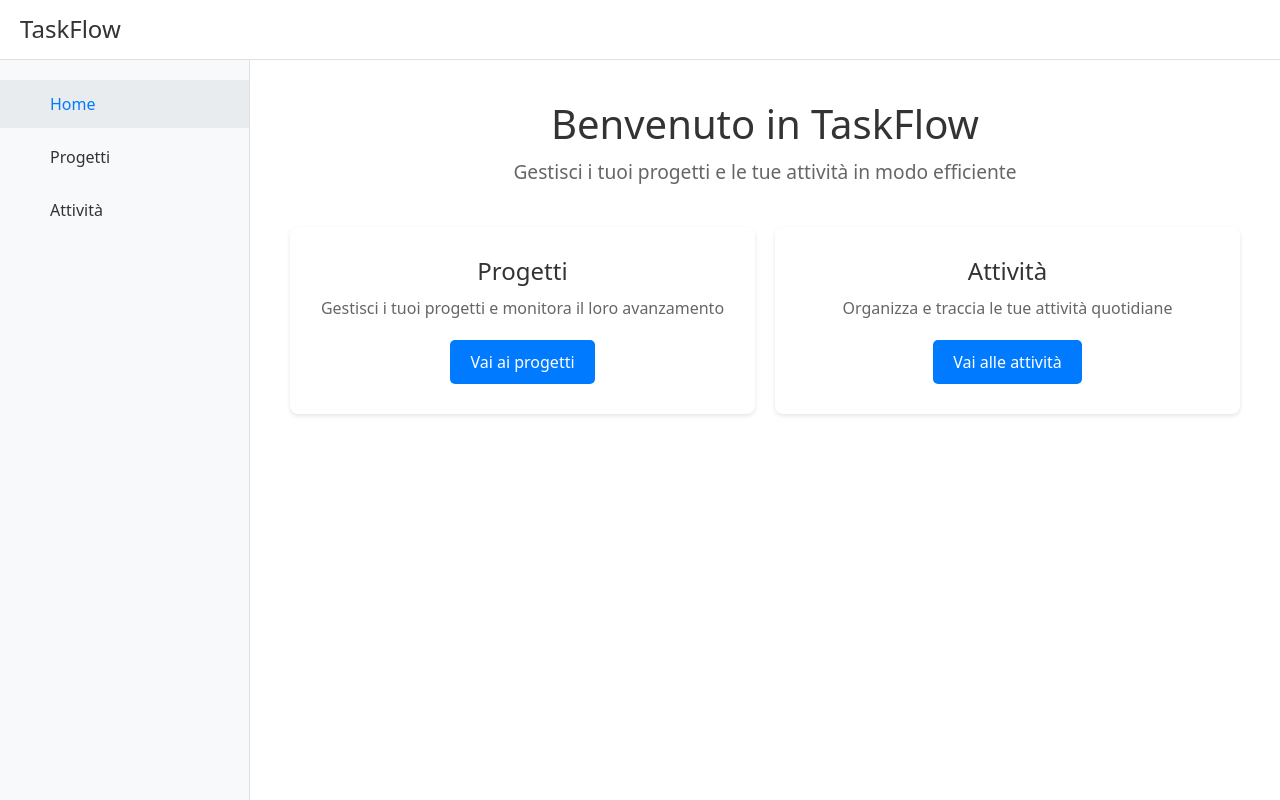
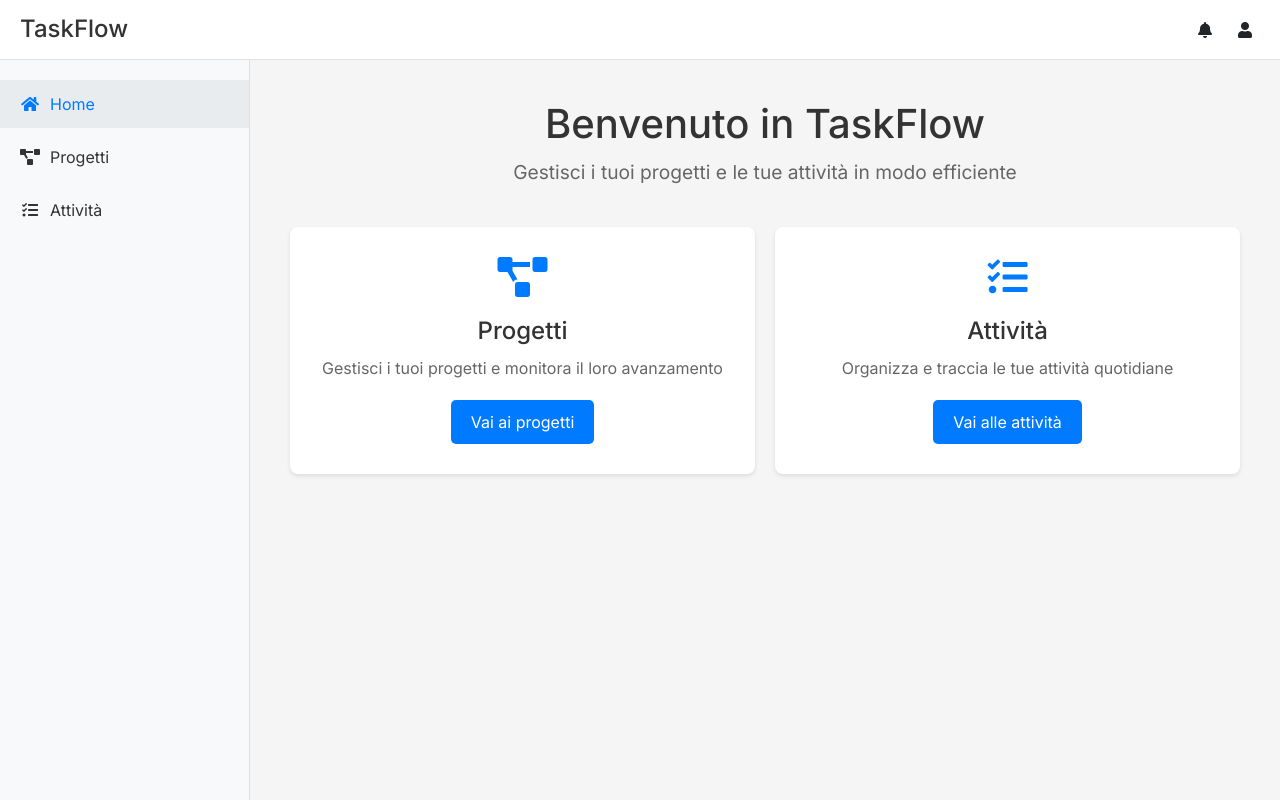
Before and after one commit to Cirou/genai-poc-fe, an Angular app in the folder taskflow-frontend/: page / in a window 1280 px wide. Built offline with nearby package versions, Linux system fonts and the light colour scheme.

Commit message:
Aggiornato codice generato per development 3

```diff
--- a/taskflow-frontend/src/styles.scss
+++ b/taskflow-frontend/src/styles.scss
@@ -1 +1,29 @@
 /* You can add global styles to this file, and also import other style files */
+@import url('https://fonts.googleapis.com/css2?family=Inter:wght@400;500;600;700&display=swap');
+@import url('https://cdnjs.cloudflare.com/ajax/libs/font-awesome/5.15.4/css/all.min.css');
+
+* {
+  margin: 0;
+  padding: 0;
+  box-sizing: border-box;
+}
+
+body {
+  font-family: 'Inter', sans-serif;
+  background-color: #f5f5f5;
+  color: #333;
+}
+
+.btn-primary {
+  background-color: #007bff;
+  color: white;
+  border: none;
+  padding: 10px 20px;
+  border-radius: 5px;
+  cursor: pointer;
+  transition: background-color 0.3s ease;
+
+  &:hover {
+    background-color: #0056b3;
+  }
+}
```
